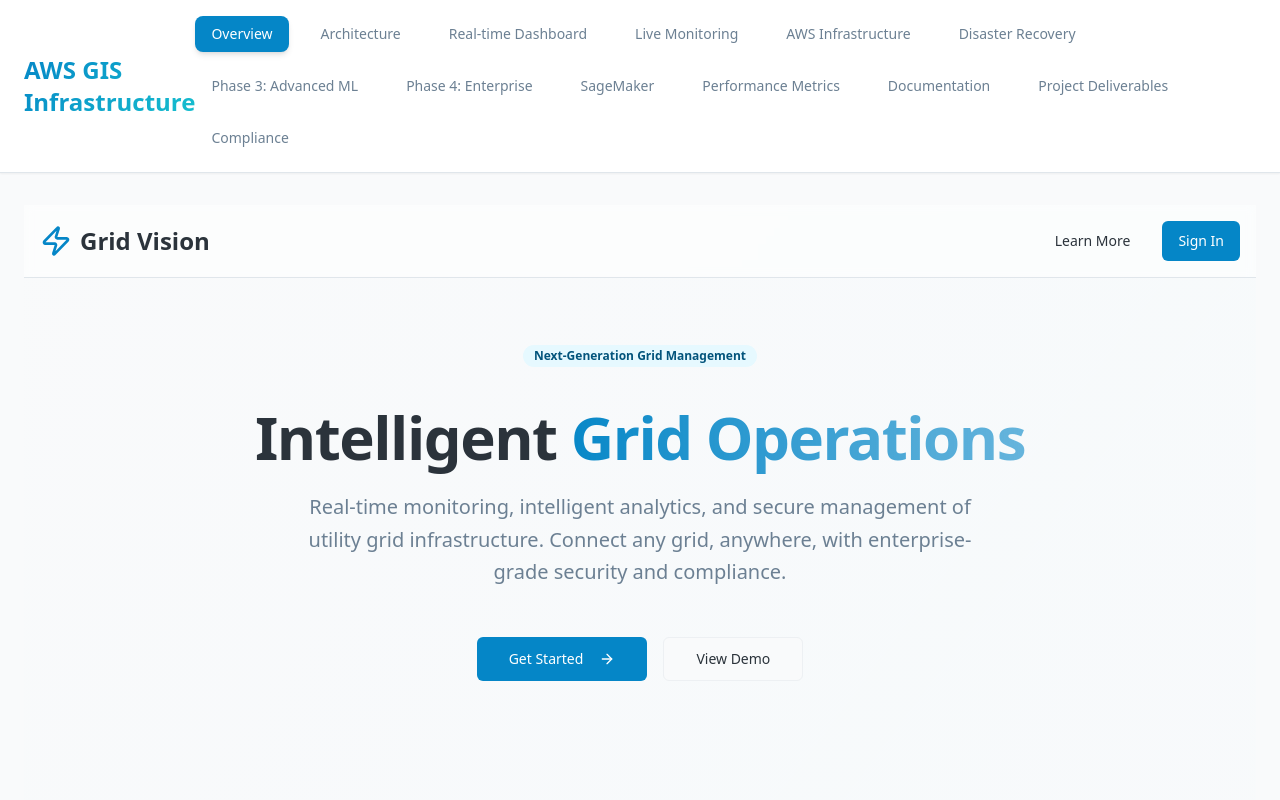
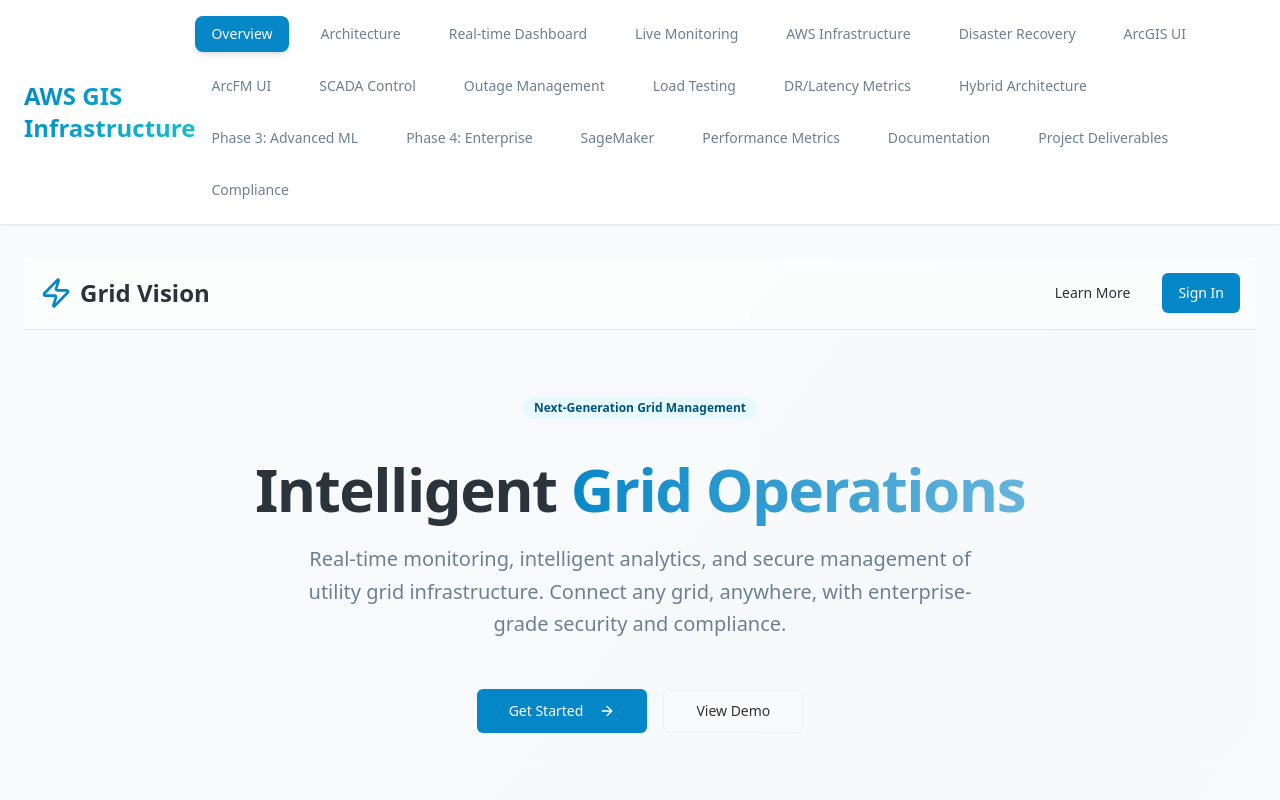
Before and after one commit to praveen-nb/grid-vision-cloud-ops, a React (Vite) app: page / in a window 1280 px wide. Shown: the top 800 px of the page. Built offline with nearby package versions, Linux system fonts and the light colour scheme.

Commit message:
Add navigation shortcuts

```diff
--- a/src/App.tsx
+++ b/src/App.tsx
@@ -18,6 +18,13 @@ import Phase4Enterprise from "./pages/Phase4Enterprise";
 import SageMakerDashboardPage from "./pages/SageMakerDashboard";
 import PerformanceMetricsPage from "./pages/PerformanceMetrics";
 import DisasterRecoveryPage from "./pages/DisasterRecovery";
+import ArcGISPage from "./pages/ArcGIS";
+import ArcFMPage from "./pages/ArcFM";
+import SCADAControlPage from "./pages/SCADAControl";
+import OutageManagementPage from "./pages/OutageManagement";
+import LoadTestingPage from "./pages/LoadTesting";
+import DRLatencyMetricsPage from "./pages/DRLatencyMetrics";
+import HybridArchitecturePage from "./pages/HybridArchitecture";
 import Auth from "./pages/Auth";
 import Index from "./pages/Index";
 import NotFound from "./pages/NotFound";
@@ -58,6 +65,13 @@ const App = () => (
               <Route path="/phase4-enterprise" element={<AuthGuard><Phase4Enterprise /></AuthGuard>} />
               <Route path="/sagemaker" element={<AuthGuard><SageMakerDashboardPage /></AuthGuard>} />
               <Route path="/performance-metrics" element={<AuthGuard><PerformanceMetricsPage /></AuthGuard>} />
+              <Route path="/arcgis" element={<AuthGuard><ArcGISPage /></AuthGuard>} />
+              <Route path="/arcfm" element={<AuthGuard><ArcFMPage /></AuthGuard>} />
+              <Route path="/scada-control" element={<AuthGuard><SCADAControlPage /></AuthGuard>} />
+              <Route path="/outage-management" element={<AuthGuard><OutageManagementPage /></AuthGuard>} />
+              <Route path="/load-testing" element={<AuthGuard><LoadTestingPage /></AuthGuard>} />
+              <Route path="/dr-latency" element={<AuthGuard><DRLatencyMetricsPage /></AuthGuard>} />
+              <Route path="/hybrid-architecture" element={<AuthGuard><HybridArchitecturePage /></AuthGuard>} />
               <Route path="*" element={<NotFound />} />
             </Routes>
           </main>
--- a/src/components/ui/navigation.tsx
+++ b/src/components/ui/navigation.tsx
@@ -13,6 +13,13 @@ const navigationItems = [
   { href: "/live-monitoring", label: "Live Monitoring", shortLabel: "Live" },
   { href: "/aws-infrastructure", label: "AWS Infrastructure", shortLabel: "AWS" },
   { href: "/disaster-recovery", label: "Disaster Recovery", shortLabel: "DR" },
+  { href: "/arcgis", label: "ArcGIS UI", shortLabel: "GIS" },
+  { href: "/arcfm", label: "ArcFM UI", shortLabel: "FM" },
+  { href: "/scada-control", label: "SCADA Control", shortLabel: "SCADA" },
+  { href: "/outage-management", label: "Outage Management", shortLabel: "OMS" },
+  { href: "/load-testing", label: "Load Testing", shortLabel: "Load" },
+  { href: "/dr-latency", label: "DR/Latency Metrics", shortLabel: "Latency" },
+  { href: "/hybrid-architecture", label: "Hybrid Architecture", shortLabel: "Hybrid" },
   { href: "/phase3-advanced", label: "Phase 3: Advanced ML", shortLabel: "ML" },
   { href: "/phase4-enterprise", label: "Phase 4: Enterprise", shortLabel: "ENT" },
   { href: "/sagemaker", label: "SageMaker", shortLabel: "SM" },
--- /dev/null
+++ b/src/pages/ArcFM.tsx
@@ -0,0 +1,5 @@
+import { ArcFMUIDashboard } from "@/components/arcfm-ui-dashboard"
+
+export default function ArcFMPage() {
+  return <ArcFMUIDashboard />
+}
--- /dev/null
+++ b/src/pages/ArcGIS.tsx
@@ -0,0 +1,5 @@
+import { ArcGISUIDashboard } from "@/components/arcgis-ui-dashboard"
+
+export default function ArcGISPage() {
+  return <ArcGISUIDashboard />
+}
--- /dev/null
+++ b/src/pages/DRLatencyMetrics.tsx
@@ -0,0 +1,5 @@
+import { DRLatencyMetricsDashboard } from "@/components/dr-latency-metrics-dashboard"
+
+export default function DRLatencyMetricsPage() {
+  return <DRLatencyMetricsDashboard />
+}
--- /dev/null
+++ b/src/pages/HybridArchitecture.tsx
@@ -0,0 +1,5 @@
+import { HybridArchitectureDashboard } from "@/components/hybrid-architecture-dashboard"
+
+export default function HybridArchitecturePage() {
+  return <HybridArchitectureDashboard />
+}
--- /dev/null
+++ b/src/pages/LoadTesting.tsx
@@ -0,0 +1,5 @@
+import { LoadTestingDashboard } from "@/components/load-testing-dashboard"
+
+export default function LoadTestingPage() {
+  return <LoadTestingDashboard />
+}
--- /dev/null
+++ b/src/pages/OutageManagement.tsx
@@ -0,0 +1,5 @@
+import { OutageManagementDashboard } from "@/components/outage-management-dashboard"
+
+export default function OutageManagementPage() {
+  return <OutageManagementDashboard />
+}
--- /dev/null
+++ b/src/pages/SCADAControl.tsx
@@ -0,0 +1,5 @@
+import { SCADAControlDashboard } from "@/components/scada-control-dashboard"
+
+export default function SCADAControlPage() {
+  return <SCADAControlDashboard />
+}
```
Also changed, not shown: 1 other file (tests, documents, lock files or other folders).
